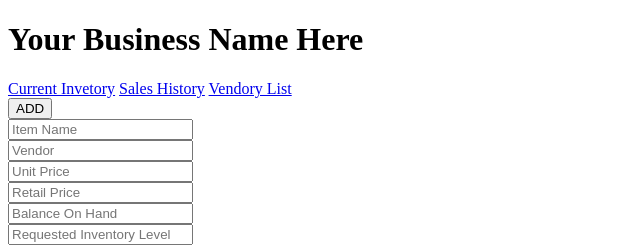
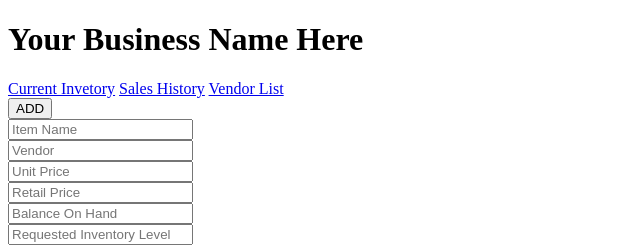
Before and after one commit to steve2482/storeful, a website: page views/user-inventory.html in a window 1280 px wide. Shown: the top 247 px of the page, 0-640 px from the left. Drawn offline with nearby package versions, Linux system fonts and the light colour scheme.

Commit message:
fixed typo, added id's to nav bar, comments

```diff
--- a/public/app.js
+++ b/public/app.js
@@ -1,3 +1,4 @@
+// Mock data
 let INVENTORY_ITEMS = {
   items: [
     {
--- a/views/user-inventory.html
+++ b/views/user-inventory.html
@@ -10,7 +10,7 @@
 		<h1 class="business-name">Your Business Name Here</h1>
 	</div>
 	<div class="navigation">
-		<a href="&">Current Invetory</a> <a href="&">Sales History</a> <a href="&">Vendory List</a>
+		<a href="&" id="current">Current Invetory</a> <a href="&" id="sales">Sales History</a> <a href="&" id="vendor">Vendor List</a>
 	</div>
 
 	<!-- Item addition form -->
```
